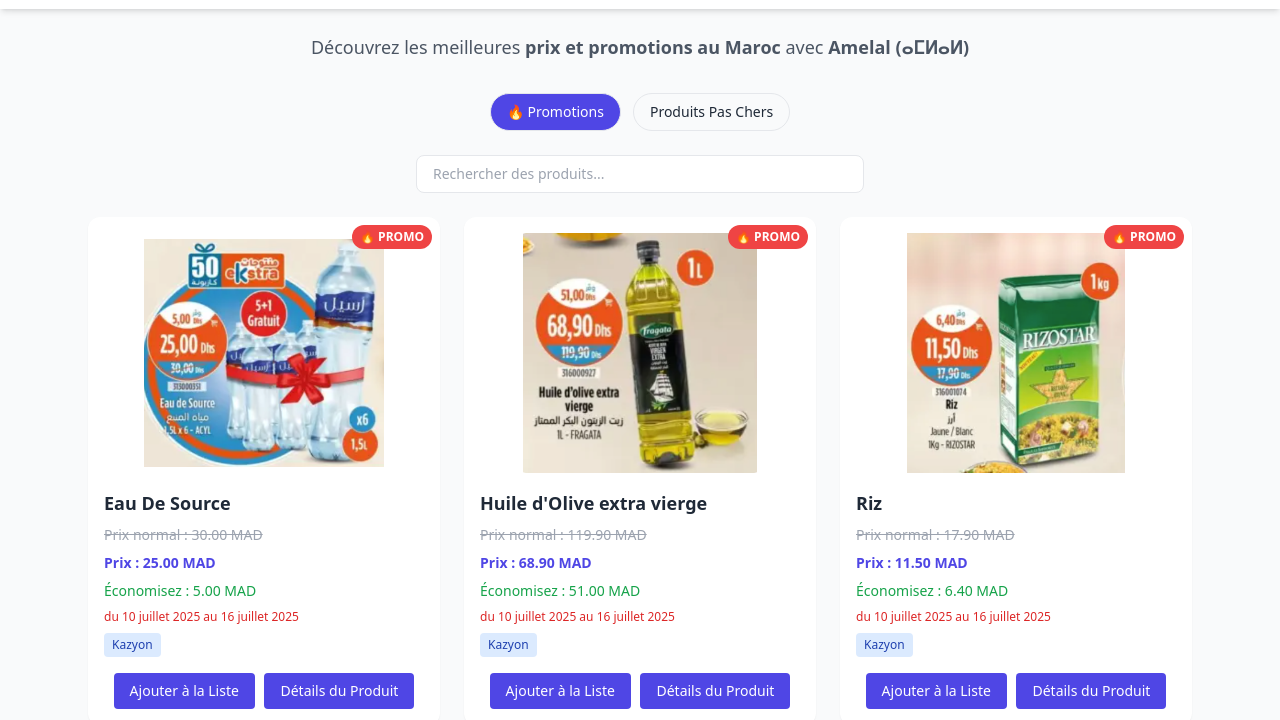
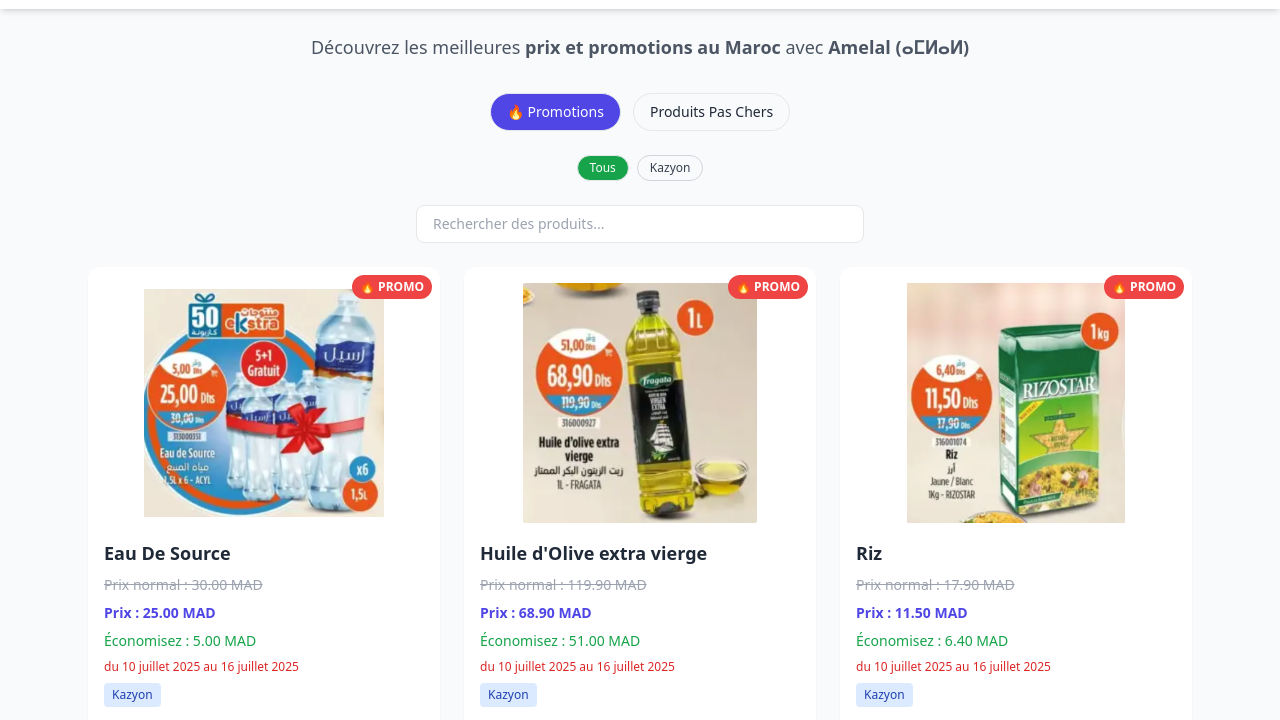
Before and after one commit to mmazil/amelal, a website: page index.html in a window 1280 px wide. Shown: the part 59-779 px from the top of the page. Drawn offline with nearby package versions, Linux system fonts and the light colour scheme.

Commit message:
Updated index.html

```diff
--- a/index.html
+++ b/index.html
@@ -294,6 +294,13 @@
         </div>
       </div>
 
+      <!-- Supermarket Filters -->
+      <div class="mb-4 md:mb-6">
+        <div id="supermarket-filters" class="space-y-2">
+          <!-- Supermarket filter buttons will be inserted here dynamically -->
+        </div>
+      </div>
+
       <!-- Search Bar -->
       <div class="mb-4 md:mb-6 flex justify-center">
         <input
--- a/script.js
+++ b/script.js
@@ -2,6 +2,7 @@
 let allPromotions = [];
 let filteredProducts = [];
 let currentCategory = "Promotions";
+let currentSupermarket = "Tous";
 let shoppingList = [];
 let currentProductIndex = null;
 
@@ -225,7 +226,7 @@
 }
 
 // Filter products by category
-function filterProductsByCategory(category) {
+function filterProductsByCategory(category, supermarket = "Tous") {
   let products = [];
 
   if (category === "Promotions") {
@@ -255,7 +256,109 @@
     products = categoryProducts;
   }
 
+  // Filter by supermarket if not "Tous"
+  if (supermarket !== "Tous") {
+    products = products.filter(product =>
+      product.supermarkets && product.supermarkets.includes(supermarket.toLowerCase())
+    );
+  }
+
   return products;
+}
+
+// Get unique supermarkets for current category
+function getAvailableSupermarkets(category) {
+  let products = [];
+
+  if (category === "Promotions") {
+    const validPromotions = allPromotions.filter((promo) =>
+      isPromotionValid(promo.promotion_end)
+    );
+    products = validPromotions;
+  } else if (category === "Produits Pas Chers") {
+    products = allProducts;
+  } else {
+    products = allProducts.filter((p) =>
+      p.category.includes(category)
+    );
+  }
+
+  // Extract all unique supermarkets
+  const supermarkets = new Set();
+  products.forEach(product => {
+    if (product.supermarkets) {
+      product.supermarkets.forEach(supermarket => {
+        supermarkets.add(supermarket);
+      });
+    }
+  });
+
+  return Array.from(supermarkets).sort();
+}
+
+// Render supermarket filters
+function renderSupermarketFilters() {
+  const supermarketFiltersContainer = document.getElementById("supermarket-filters");
+  const availableSupermarkets = getAvailableSupermarkets(currentCategory);
+
+  if (availableSupermarkets.length === 0) {
+    supermarketFiltersContainer.innerHTML = "";
+    return;
+  }
+
+  // Create filter buttons
+  let filtersHTML = `
+    <div class="flex flex-wrap gap-2 justify-center">
+      <button
+        class="supermarket-filter-btn px-3 py-1 rounded-full border text-xs font-medium ${
+          currentSupermarket === "Tous"
+            ? "bg-green-600 text-white"
+            : "hover:bg-green-100 text-gray-700 border-gray-300"
+        } transition whitespace-nowrap"
+        data-supermarket="Tous"
+      >
+        Tous
+      </button>
+  `;
+
+  availableSupermarkets.forEach(supermarket => {
+    const displayName = supermarket.charAt(0).toUpperCase() + supermarket.slice(1);
+    const isActive = currentSupermarket === supermarket;
+
+    filtersHTML += `
+      <button
+        class="supermarket-filter-btn px-3 py-1 rounded-full border text-xs font-medium ${
+          isActive
+            ? "bg-green-600 text-white"
+            : "hover:bg-green-100 text-gray-700 border-gray-300"
+        } transition whitespace-nowrap"
+        data-supermarket="${supermarket}"
+      >
+        ${displayName}
+      </button>
+    `;
+  });
+
+  filtersHTML += `</div>`;
+  supermarketFiltersContainer.innerHTML = filtersHTML;
+
+  // Add event listeners to supermarket filter buttons
+  document.querySelectorAll(".supermarket-filter-btn").forEach((btn) => {
+    btn.addEventListener("click", () => {
+      // Update active states
+      document.querySelectorAll(".supermarket-filter-btn").forEach((b) => {
+        b.classList.remove("bg-green-600", "text-white");
+        b.classList.add("hover:bg-green-100", "text-gray-700", "border-gray-300");
+      });
+      btn.classList.add("bg-green-600", "text-white");
+      btn.classList.remove("hover:bg-green-100", "text-gray-700", "border-gray-300");
+
+      currentSupermarket = btn.dataset.supermarket;
+      console.log("Supermarket changed to:", currentSupermarket);
+      document.getElementById("searchInput").value = ""; // clear search
+      renderProducts();
+    });
+  });
 }
 
 // Render filtered products
@@ -265,7 +368,7 @@
 
   // Use provided products or filter by current category
   const productsToRender =
-    products || filterProductsByCategory(currentCategory);
+    products || filterProductsByCategory(currentCategory, currentSupermarket);
   filteredProducts = productsToRender; // Store filtered products
 
   console.log(
@@ -485,6 +588,7 @@
       console.log("Loaded promotions:", allPromotions.length);
 
       renderProducts();
+      renderSupermarketFilters();
       loadShoppingList();
       setupMobileMenu();
       setupShoppingListControls();
@@ -501,8 +605,10 @@
           currentCategory = btn.dataset.category;
           console.log("Category changed to:", currentCategory);
           updatePageTitle(currentCategory);
+          currentSupermarket = "Tous"; // Reset supermarket filter when category changes
           document.getElementById("searchInput").value = ""; // clear search
           renderProducts();
+          renderSupermarketFilters();
         });
       });
     })
@@ -706,7 +812,7 @@
 // Search functionality scoped to current category
 document.getElementById("searchInput").addEventListener("input", (e) => {
   const keyword = e.target.value.toLowerCase();
-  const categoryProducts = filterProductsByCategory(currentCategory);
+  const categoryProducts = filterProductsByCategory(currentCategory, currentSupermarket);
   const filtered = categoryProducts.filter((p) =>
     p.name.toLowerCase().includes(keyword)
   );
```
